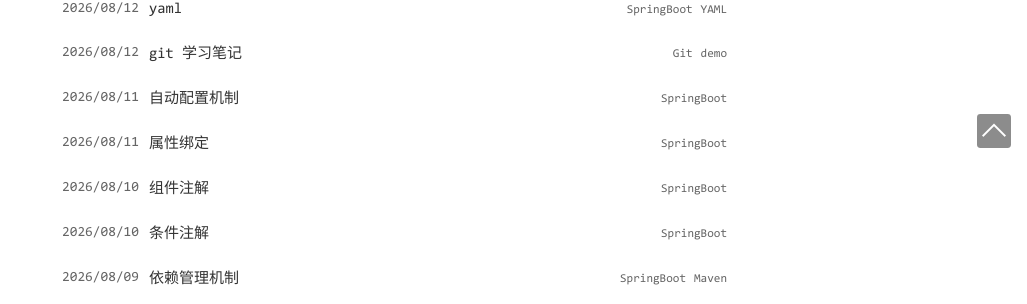
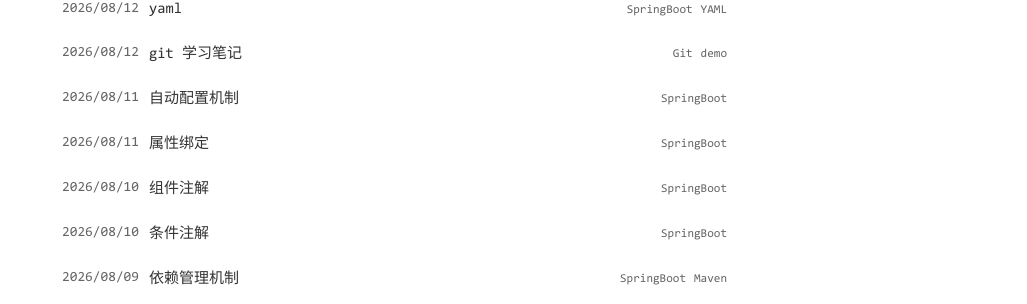
Before and after one commit to zhongruntao/zhongruntao.github.io, a Jekyll site: the page built from index.html, in a window 1280 px wide. Shown: the part 806-1110 px from the top of the page, without its empty margins (253-1280 px from the left). Built offline with Jekyll 4.4.1, drawn with Linux system fonts in a browser that asks for light colours.

Commit message:
style(css): 调整页脚操作按钮样式
- 修改了页脚操作容器的布局方式，从flex改为固定宽高
- 重新定位回到顶部按钮的位置和动画效果
- 更新了暗色主题下显示状态的透明度样式
- 优化了按钮显示和隐藏的过渡动画
- 调整了按钮的尺寸和间距设置

```diff
--- a/static/css/common.css
+++ b/static/css/common.css
@@ -159,8 +159,8 @@ input:-webkit-autofill {
   z-index: 99;
   right: 16px;
   bottom: 12px;
-  display: flex;
-  gap: 8px;
+  width: 34px;
+  height: 34px;
 }
 #footer-actions button,
 #footer-actions #to-top {
@@ -189,13 +189,19 @@ input:-webkit-autofill {
   width: 18px;
   height: 18px;
 }
-#to-top {
-  position: relative;
-  transform: translateY(66px);
-  transition: transform 200ms ease-in-out;
+#footer-actions #to-top {
+  position: absolute;
+  top: -42px;
+  right: 0;
+  transform: translateY(8px);
+  opacity: 0;
+  visibility: hidden;
+  transition: transform 200ms ease-in-out, opacity 200ms ease-in-out, visibility 200ms ease-in-out;
 }
-#to-top.show {
+#footer-actions #to-top.show {
   transform: translateY(0);
+  opacity: 0.45;
+  visibility: visible;
 }
 #to-top > span {
   display: block;
--- a/static/css/theme-dark.css
+++ b/static/css/theme-dark.css
@@ -94,7 +94,7 @@ html.dark .page-search .list-search .content {
   color: #a6aeb7;
 }
 html.dark #footer-actions button,
-html.dark #footer-actions #to-top {
+html.dark #footer-actions #to-top.show {
   opacity: 0.6;
   background-color: #4c4c4c;
 }
```
